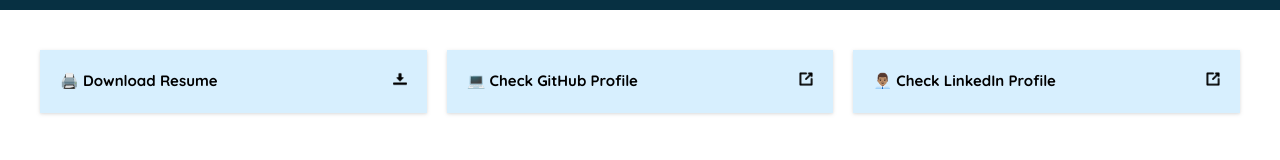
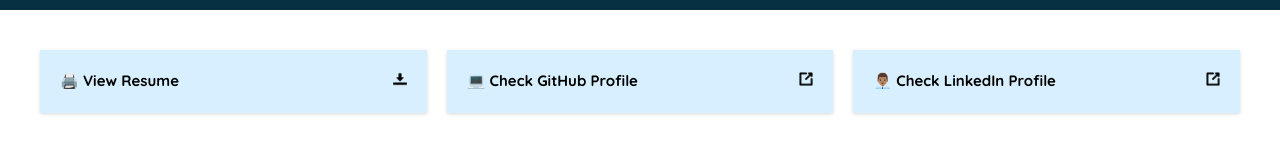
Before and after one commit to ajaykrupalk/Portfolio, a Vue app: page / in a window 1280 px wide. Shown: the part 214-374 px from the top of the page. Built offline with nearby package versions, Linux system fonts and the light colour scheme.

Commit message:
Update Chips.vue

```diff
--- a/src/components/Chips.vue
+++ b/src/components/Chips.vue
@@ -1,9 +1,9 @@
 <template>
     <div class="container max-w-screen-2xl p-10 font-quick">
         <div class="flex flex-col justify-center lg:flex-row gap-5">
-            <a href="https://drive.google.com/file/d/1Hg-jBUDDvuGz7la6gI7-EaGDJC8GSneh/view?usp=sharing" class="block lg:w-2/6" target="_blank">
+            <a href="https://ajaykrupalk.me/Resume/" class="block lg:w-2/6" target="_blank">
                 <div class="flex flex-row items-baseline drop-shadow justify-between gap-3 text-sm bg-chip-blue p-5 hover:shadow-md">
-                    <h3>🖨️ Download Resume</h3>
+                    <h3>🖨️ View Resume</h3>
                     <img src="../../src/assets/download.png" alt="document" class="inline h-3.5 ml-5">
                 </div>
             </a>
```
